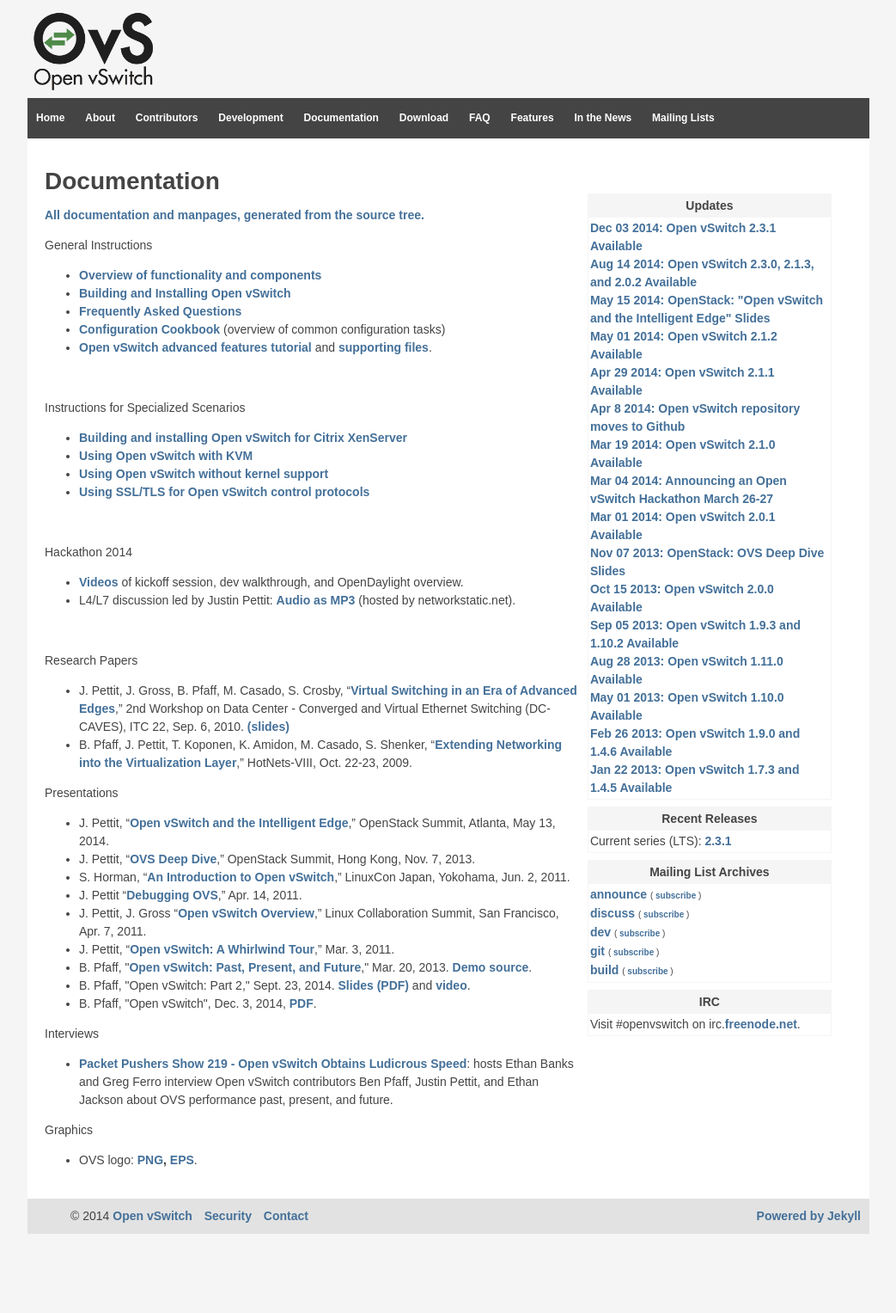
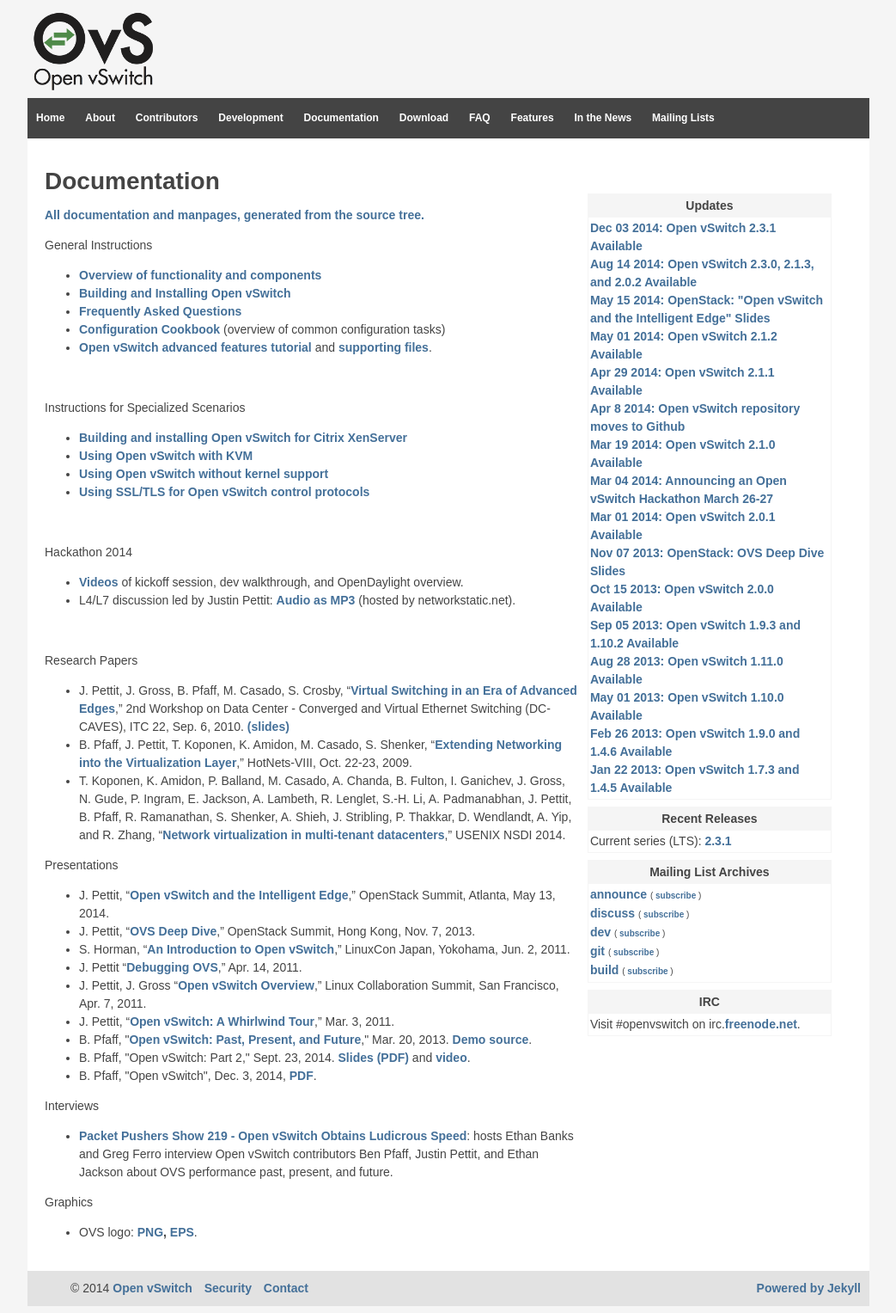
Before and after one commit to openvswitch/openvswitch.github.io, a Jekyll site: the page built from support/index.html, in a window 1280 px wide. Shown: the whole page at 86% size, without its empty margins (118-1161 px from the left). Built offline with Jekyll 4.4.1, drawn with Linux system fonts in a browser that asks for light colours; before the commit the page ends 1443 px from its top, so only the background shows below that.

Commit message:
support: Add NSDI 2014 paper.
Suggested by Bruce Davie.

```diff
--- a/support/index.html
+++ b/support/index.html
@@ -47,6 +47,7 @@
 <ul>
 <li><span style="line-height: 1.5em;">J. Pettit, J. Gross, B. Pfaff, M. Casado, S. Crosby, &ldquo;</span><a style="line-height: 1.5em;" href="{{site.ovsurl}}/papers/dccaves2010.pdf">Virtual Switching in an Era of Advanced Edges</a><span style="line-height: 1.5em;">,&rdquo; 2nd Workshop on Data Center - Converged and Virtual Ethernet Switching (DC-CAVES), ITC 22, Sep. 6, 2010. </span><a style="line-height: 1.5em;" href="{{site.ovsurl}}/slides/Edge-Talk-Pettit.pdf">(slides)</a></li>
 <li><span style="line-height: 1.5em;">B. Pfaff, J. Pettit, T. Koponen, K. Amidon, M. Casado, S. Shenker, &ldquo;</span><a style="line-height: 1.5em;" href="{{site.ovsurl}}/papers/hotnets2009.pdf">Extending Networking into the Virtualization Layer</a><span style="line-height: 1.5em;">,&rdquo; HotNets-VIII, Oct. 22-23, 2009.</span></li>
+<li>T. Koponen, K. Amidon, P. Balland, M. Casado, A. Chanda, B. Fulton, I. Ganichev, J. Gross, N. Gude, P. Ingram, E. Jackson, A. Lambeth, R. Lenglet, S.-H. Li, A. Padmanabhan, J. Pettit, B. Pfaff, R. Ramanathan, S. Shenker, A. Shieh, J. Stribling, P. Thakkar, D. Wendlandt, A. Yip, and R. Zhang, &ldquo;<a href="{{site.ovsurl}}/papers/nsdi2014.pdf">Network virtualization in multi-tenant datacenters</a>,&rdquo; USENIX NSDI 2014.</li>
 </ul>
 <p style="line-height: 1.5em;">Presentations</p>
 <ul style="line-height: 1.5em;">
```
Also changed, not shown: 1 other file.
